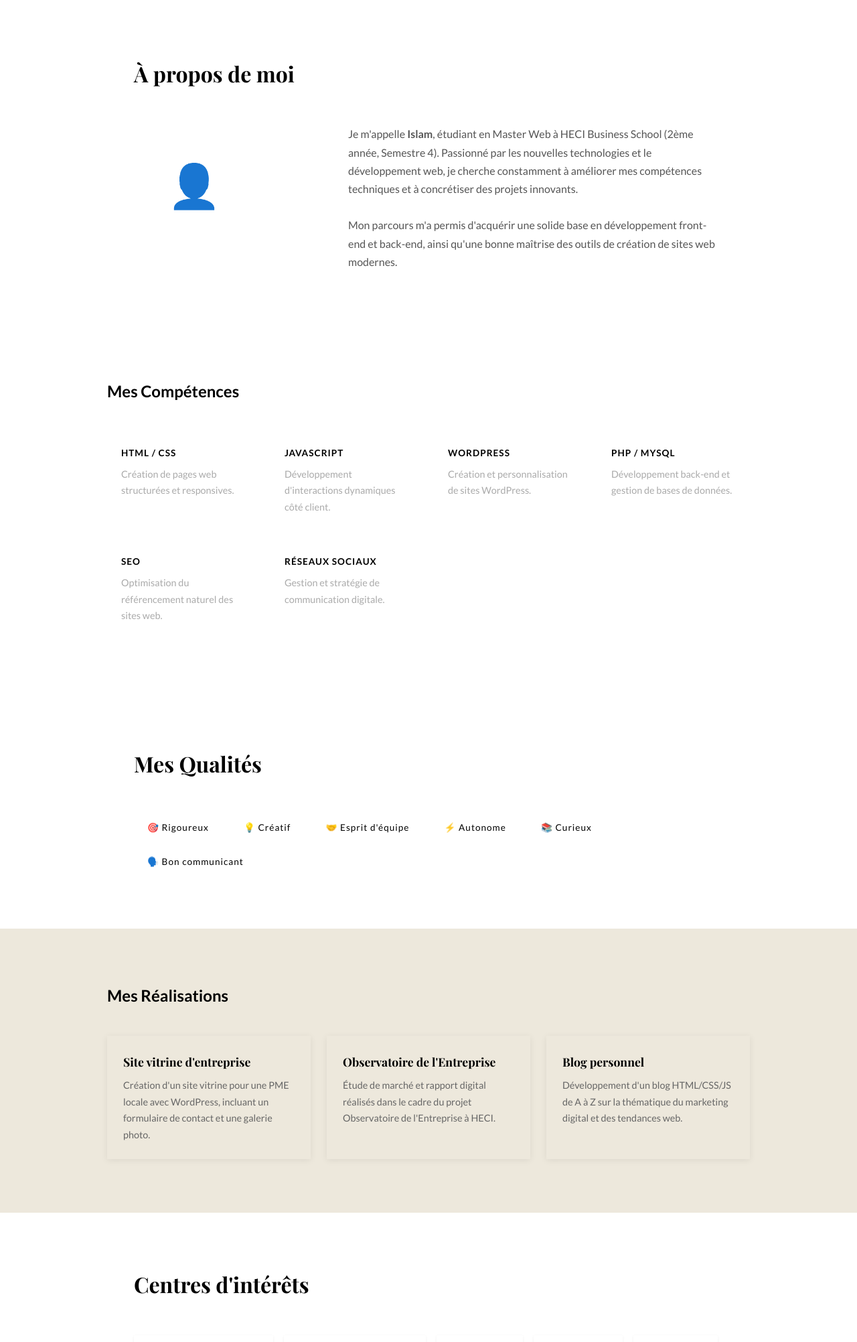
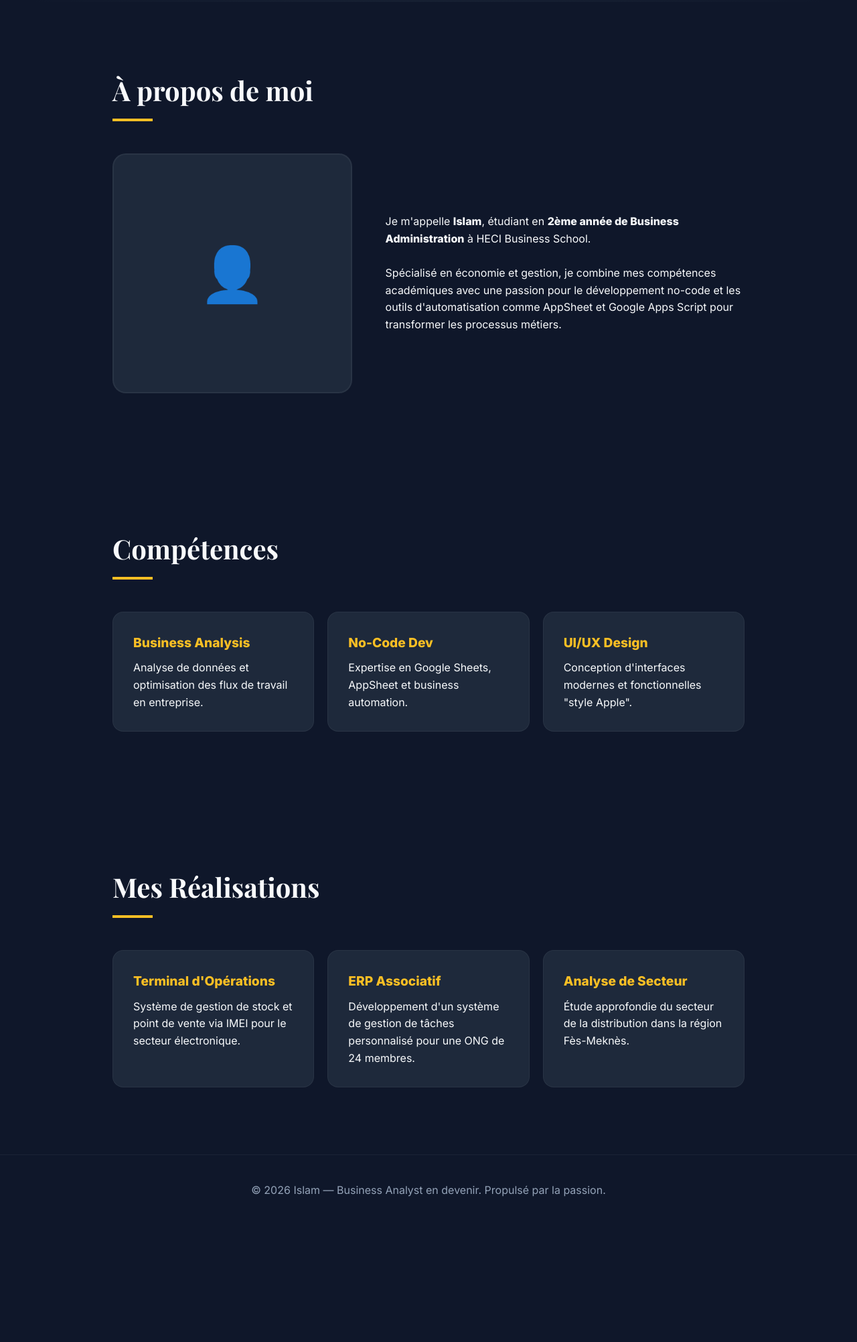
Before and after one commit to chahbaroussama255-netizen/islam, a plain HTML site: page index.html in a window 1280 px wide. Shown: the part 797-2800 px from the top of the page at 67% size. After the commit the page ends 2627 px from the top, so only its background shows below. Drawn offline with nearby package versions, Linux system fonts and the light colour scheme.

Commit message:
Update index.html

````diff
--- a/index.html
+++ b/index.html
@@ -1,372 +1,150 @@
 <!DOCTYPE html>
-
 <html lang="fr">
 <head>
   <meta charset="UTF-8" />
   <meta name="viewport" content="width=device-width, initial-scale=1.0"/>
-  <title>Islam - Portfolio Personnel</title>
-  <link href="https://fonts.googleapis.com/css2?family=Playfair+Display:wght@400;700&family=Lato:wght@300;400;700&display=swap" rel="stylesheet"/>
+  <title>Islam | Business Analyst Portfolio</title>
+  <link href="https://fonts.googleapis.com/css2?family=Inter:wght@300;400;600;800&family=Playfair+Display:wght@700&display=swap" rel="stylesheet"/>
   <style>
-    *, *::before, *::after { box-sizing: border-box; margin: 0; padding: 0; }
-
-```
     :root {
-  --bg: #f5f0e8;
-  --dark: #1a1a2e;
-  --accent: #c0392b;
-  --text: #333;
-  --light: #fff;
-  --nav-h: 64px;
+      --bg: #0f172a; /* Deep Midnight */
+      --card-bg: #1e293b;
+      --accent: #fbbf24; /* Amber Gold */
+      --text-main: #f8fafc;
+      --text-muted: #94a3b8;
+      --nav-h: 70px;
     }
 
+    *, *::before, *::after { box-sizing: border-box; margin: 0; padding: 0; }
     html { scroll-behavior: smooth; }
 
     body {
-  font-family: 'Lato', sans-serif;
+      font-family: 'Inter', sans-serif;
       background: var(--bg);
-  color: var(--text);
-  font-size: 16px;
-  line-height: 1.7;
+      color: var(--text-main);
+      line-height: 1.6;
     }
 
-/* NAV */
+    /* NAVIGATION */
     nav {
-  position: fixed; top: 0; left: 0; right: 0;
-  height: var(--nav-h);
-  background: var(--dark);
+      position: fixed; top: 0; width: 100%; height: var(--nav-h);
+      background: rgba(15, 23, 42, 0.9);
+      backdrop-filter: blur(10px);
       display: flex; align-items: center; justify-content: space-between;
-  padding: 0 40px;
-  z-index: 100;
+      padding: 0 10%; z-index: 1000;
+      border-bottom: 1px solid rgba(255,255,255,0.1);
     }
 
-nav .logo {
-  font-family: 'Playfair Display', serif;
-  color: var(--light);
-  font-size: 1.4rem;
-  letter-spacing: 2px;
+    .logo { font-family: 'Playfair Display', serif; font-size: 1.5rem; color: var(--accent); }
+    nav ul { display: flex; gap: 30px; list-style: none; }
+    nav ul a { color: var(--text-main); text-decoration: none; font-size: 0.9rem; font-weight: 500; transition: 0.3s; }
+    nav ul a:hover { color: var(--accent); }
+
+    /* HERO SECTION */
+    #accueil {
+      height: 100vh; display: flex; align-items: center; justify-content: center;
+      flex-direction: column; text-align: center; background: radial-gradient(circle at center, #1e293b 0%, #0f172a 100%);
     }
 
-nav ul {
-  list-style: none;
-  display: flex; gap: 30px;
+    #accueil h1 { font-size: clamp(3rem, 8vw, 6rem); margin-bottom: 1rem; line-height: 1; }
+    #accueil h1 span { color: var(--accent); }
+    #accueil p { color: var(--text-muted); font-size: 1.2rem; max-width: 600px; margin-bottom: 2rem; }
+
+    .btn {
+      padding: 14px 36px; background: var(--accent); color: #000;
+      text-decoration: none; font-weight: 700; border-radius: 50px; transition: 0.3s transform;
+    }
+    .btn:hover { transform: translateY(-5px); box-shadow: 0 10px 20px rgba(251, 191, 36, 0.3); }
+
+    /* CONTENT SECTIONS */
+    section { padding: 100px 10%; max-width: 1200px; margin: 0 auto; }
+    h2 { font-family: 'Playfair Display', serif; font-size: 2.5rem; margin-bottom: 3rem; position: relative; }
+    h2::after { content: ''; display: block; width: 60px; height: 4px; background: var(--accent); margin-top: 10px; }
+
+    /* ABOUT GRID */
+    .about-grid { display: grid; grid-template-columns: 1fr 1.5fr; gap: 50px; align-items: center; }
+    .avatar-box {
+        width: 100%; aspect-ratio: 1; background: var(--card-bg);
+        border-radius: 20px; display: flex; align-items: center; justify-content: center;
+        font-size: 5rem; border: 2px solid rgba(255,255,255,0.05);
     }
 
-nav ul li a {
-  color: #ccc;
-  text-decoration: none;
-  font-size: 0.85rem;
-  letter-spacing: 1.5px;
-  text-transform: uppercase;
-  transition: color 0.2s;
+    /* CARDS */
+    .grid { display: grid; grid-template-columns: repeat(auto-fit, minmax(280px, 1fr)); gap: 20px; }
+    .card {
+      background: var(--card-bg); padding: 30px; border-radius: 16px;
+      border: 1px solid rgba(255,255,255,0.05); transition: 0.3s;
     }
+    .card:hover { border-color: var(--accent); transform: translateY(-10px); }
+    .card h4 { color: var(--accent); margin-bottom: 10px; font-size: 1.2rem; }
 
-nav ul li a:hover { color: var(--accent); }
+    footer { text-align: center; padding: 40px; border-top: 1px solid rgba(255,255,255,0.05); color: var(--text-muted); }
 
-/* HERO */
-#accueil {
-  height: 100vh;
-  background: var(--dark);
-  display: flex; align-items: center; justify-content: center;
-  flex-direction: column; text-align: center;
-  padding: 20px;
+    @media (max-width: 768px) {
+      .about-grid { grid-template-columns: 1fr; text-align: center; }
+      nav ul { display: none; }
     }
-
-#accueil h1 {
-  font-family: 'Playfair Display', serif;
-  color: var(--light);
-  font-size: clamp(2.5rem, 7vw, 5rem);
-  margin-bottom: 16px;
-}
-
-#accueil h1 span { color: var(--accent); }
-
-#accueil p {
-  color: #aaa;
-  font-size: 1.1rem;
-  max-width: 500px;
-  margin-bottom: 32px;
-}
-
-.btn {
-  display: inline-block;
-  padding: 12px 32px;
-  background: var(--accent);
-  color: #fff;
-  text-decoration: none;
-  font-size: 0.85rem;
-  letter-spacing: 2px;
-  text-transform: uppercase;
-  transition: opacity 0.2s;
-}
-
-.btn:hover { opacity: 0.85; }
-
-/* SECTIONS */
-section { padding: 80px 40px; max-width: 960px; margin: 0 auto; }
-
-section h2 {
-  font-family: 'Playfair Display', serif;
-  font-size: 2rem;
-  margin-bottom: 10px;
-  color: var(--dark);
-}
-
-.divider {
-  width: 50px; height: 3px;
-  background: var(--accent);
-  margin-bottom: 36px;
-}
-
-/* A PROPOS */
-#apropos .grid {
-  display: grid;
-  grid-template-columns: 1fr 2fr;
-  gap: 40px;
-  align-items: start;
-}
-
-.avatar {
-  width: 180px; height: 180px;
-  border-radius: 50%;
-  background: var(--dark);
-  display: flex; align-items: center; justify-content: center;
-  font-size: 4rem;
-  color: #fff;
-}
-
-#apropos p { color: #555; }
-
-/* COMPETENCES */
-#competences { background: var(--dark); max-width: 100%; padding: 80px 40px; }
-#competences .inner { max-width: 960px; margin: 0 auto; }
-#competences h2 { color: var(--light); }
-#competences .divider { background: var(--accent); }
-
-.skills-grid {
-  display: grid;
-  grid-template-columns: repeat(auto-fill, minmax(200px, 1fr));
-  gap: 16px;
-}
-
-.skill-card {
-  background: rgba(255,255,255,0.05);
-  border: 1px solid rgba(255,255,255,0.1);
-  padding: 20px;
-  border-radius: 4px;
-}
-
-.skill-card h4 { color: var(--accent); margin-bottom: 8px; font-size: 0.85rem; letter-spacing: 1px; text-transform: uppercase; }
-.skill-card p { color: #aaa; font-size: 0.9rem; }
-
-/* QUALITES */
-.qualites-list {
-  display: flex; flex-wrap: wrap; gap: 12px;
-}
-
-.qualite-tag {
-  background: var(--dark);
-  color: var(--light);
-  padding: 8px 20px;
-  border-radius: 2px;
-  font-size: 0.85rem;
-  letter-spacing: 1px;
-}
-
-/* REALISATIONS */
-#realisations { background: #ede8dc; max-width: 100%; padding: 80px 40px; }
-#realisations .inner { max-width: 960px; margin: 0 auto; }
-
-.projects-grid {
-  display: grid;
-  grid-template-columns: repeat(auto-fill, minmax(260px, 1fr));
-  gap: 24px;
-}
-
-.project-card {
-  background: var(--light);
-  border-top: 4px solid var(--accent);
-  padding: 24px;
-  box-shadow: 0 2px 10px rgba(0,0,0,0.07);
-}
-
-.project-card h4 {
-  font-family: 'Playfair Display', serif;
-  font-size: 1.1rem;
-  margin-bottom: 8px;
-}
-
-.project-card p { color: #666; font-size: 0.9rem; }
-
-/* CENTRES D'INTERET */
-.interests-list {
-  display: flex; flex-wrap: wrap; gap: 16px;
-}
-
-.interest-item {
-  display: flex; align-items: center; gap: 10px;
-  background: var(--light);
-  padding: 12px 20px;
-  border-radius: 2px;
-  box-shadow: 0 1px 4px rgba(0,0,0,0.06);
-  font-size: 0.9rem;
-}
-
-.interest-item span { font-size: 1.4rem; }
-
-/* CONTACT */
-#contact { background: var(--dark); max-width: 100%; padding: 80px 40px; }
-#contact .inner { max-width: 960px; margin: 0 auto; }
-#contact h2 { color: var(--light); }
-#contact .divider { background: var(--accent); }
-#contact p { color: #aaa; margin-bottom: 30px; }
-
-.contact-links {
-  display: flex; flex-wrap: wrap; gap: 16px;
-}
-
-.contact-link {
-  display: inline-block;
-  padding: 12px 28px;
-  border: 1px solid rgba(255,255,255,0.2);
-  color: var(--light);
-  text-decoration: none;
-  font-size: 0.85rem;
-  letter-spacing: 1px;
-  transition: background 0.2s;
-}
-
-.contact-link:hover { background: var(--accent); border-color: var(--accent); }
-
-/* FOOTER */
-footer {
-  background: #111;
-  color: #666;
-  text-align: center;
-  padding: 20px;
-  font-size: 0.8rem;
-}
-
-@media (max-width: 600px) {
-  nav ul { gap: 14px; }
-  #apropos .grid { grid-template-columns: 1fr; }
-  .avatar { width: 120px; height: 120px; font-size: 2.5rem; }
-}
-```
-
   </style>
 </head>
 <body>
-
-  <!-- NAV -->
 
   <nav>
     <div class="logo">Islam.</div>
     <ul>
       <li><a href="#accueil">Accueil</a></li>
-      <li><a href="apropos.html">À propos</a></li>
-      <li><a href="projets.html">Projets</a></li>
-
-```
+      <li><a href="#apropos">À propos</a></li>
+      <li><a href="#realisations">Projets</a></li>
+      <li><a href="#contact">Contact</a></li>
     </ul>
-```
-
   </nav>
 
-  <!-- HERO -->
-
   <section id="accueil">
-    <h1>Bonjour, je suis <span>Islam</span></h1>
-    <p>Étudiant en 2ème année à HECI Business School, passionné par le digital, le développement web et l'entrepreneuriat.</p>
-    <a href="#apropos" class="btn">Découvrir mon profil</a>
+    <h1>Salut, je suis <span>Islam</span></h1>
+    <p>Étudiant en 2ème année de Business Administration passionné par la stratégie digitale et l'automatisation des affaires.</p>
+    <a href="#apropos" class="btn">Me découvrir</a>
   </section>
-
-  <!-- A PROPOS -->
 
   <section id="apropos">
     <h2>À propos de moi</h2>
-    <div class="divider"></div>
-    <div class="grid">
-      <div class="avatar">👤</div>
-      <div>
-        <p>Je m'appelle <strong>Islam</strong>, étudiant en Master Web à HECI Business School (2ème année, Semestre 4). Passionné par les nouvelles technologies et le développement web, je cherche constamment à améliorer mes compétences techniques et à concrétiser des projets innovants.</p>
-        <br/>
-        <p>Mon parcours m'a permis d'acquérir une solide base en développement front-end et back-end, ainsi qu'une bonne maîtrise des outils de création de sites web modernes.</p>
+    <div class="about-grid">
+      <div class="avatar-box">👤</div>
+      <div class="about-text">
+        <p>Je m'appelle <strong>Islam</strong>, étudiant en <strong>2ème année de Business Administration</strong> à HECI Business School.</p>
+        <br>
+        <p>Spécialisé en économie et gestion, je combine mes compétences académiques avec une passion pour le développement no-code et les outils d'automatisation comme AppSheet et Google Apps Script pour transformer les processus métiers.</p>
       </div>
     </div>
   </section>
 
-  <!-- COMPETENCES -->
-
-  <div id="competences">
-    <div class="inner">
-      <h2>Mes Compétences</h2>
-      <div class="divider"></div>
-      <div class="skills-grid">
-        <div class="skill-card"><h4>HTML / CSS</h4><p>Création de pages web structurées et responsives.</p></div>
-        <div class="skill-card"><h4>JavaScript</h4><p>Développement d'interactions dynamiques côté client.</p></div>
-        <div class="skill-card"><h4>WordPress</h4><p>Création et personnalisation de sites WordPress.</p></div>
-        <div class="skill-card"><h4>PHP / MySQL</h4><p>Développement back-end et gestion de bases de données.</p></div>
-        <div class="skill-card"><h4>SEO</h4><p>Optimisation du référencement naturel des sites web.</p></div>
-        <div class="skill-card"><h4>Réseaux sociaux</h4><p>Gestion et stratégie de communication digitale.</p></div>
-      </div>
-    </div>
-  </div>
-
-  <!-- QUALITES -->
-
-  <section id="qualites">
-    <h2>Mes Qualités</h2>
-    <div class="divider"></div>
-    <div class="qualites-list">
-      <span class="qualite-tag">🎯 Rigoureux</span>
-      <span class="qualite-tag">💡 Créatif</span>
-      <span class="qualite-tag">🤝 Esprit d'équipe</span>
-      <span class="qualite-tag">⚡ Autonome</span>
-      <span class="qualite-tag">📚 Curieux</span>
-      <span class="qualite-tag">🗣️ Bon communicant</span>
+  <section id="competences">
+    <h2>Compétences</h2>
+    <div class="grid">
+      <div class="card"><h4>Business Analysis</h4><p>Analyse de données et optimisation des flux de travail en entreprise.</p></div>
+      <div class="card"><h4>No-Code Dev</h4><p>Expertise en Google Sheets, AppSheet et business automation.</p></div>
+      <div class="card"><h4>UI/UX Design</h4><p>Conception d'interfaces modernes et fonctionnelles "style Apple".</p></div>
     </div>
   </section>
 
-  <!-- REALISATIONS -->
-
-  <div id="realisations">
-    <div class="inner">
+  <section id="realisations">
     <h2>Mes Réalisations</h2>
-      <div class="divider"></div>
-      <div class="projects-grid">
-        <div class="project-card">
-          <h4>Site vitrine d'entreprise</h4>
-          <p>Création d'un site vitrine pour une PME locale avec WordPress, incluant un formulaire de contact et une galerie photo.</p>
+    <div class="grid">
+      <div class="card">
+        <h4>Terminal d'Opérations</h4>
+        <p>Système de gestion de stock et point de vente via IMEI pour le secteur électronique.</p>
       </div>
-        <div class="project-card">
-          <h4>Observatoire de l'Entreprise</h4>
-          <p>Étude de marché et rapport digital réalisés dans le cadre du projet Observatoire de l'Entreprise à HECI.</p>
+      <div class="card">
+        <h4>ERP Associatif</h4>
+        <p>Développement d'un système de gestion de tâches personnalisé pour une ONG de 24 membres.</p>
       </div>
-        <div class="project-card">
-          <h4>Blog personnel</h4>
-          <p>Développement d'un blog HTML/CSS/JS de A à Z sur la thématique du marketing digital et des tendances web.</p>
+      <div class="card">
+        <h4>Analyse de Secteur</h4>
+        <p>Étude approfondie du secteur de la distribution dans la région Fès-Meknès.</p>
       </div>
-      </div>
-    </div>
-  </div>
-
-  <!-- CENTRES D'INTERET -->
-
-  <section id="interets">
-    <h2>Centres d'intérêts</h2>
-    <div class="divider"></div>
-    <div class="interests-list">
-      <div class="interest-item"><span>💻</span> Développement web</div>
-      <div class="interest-item"><span>📱</span> Technologies mobiles</div>
-      <div class="interest-item"><span>⚽</span> Football</div>
-      <div class="interest-item"><span>🎵</span> Musique</div>
-      <div class="interest-item"><span>📖</span> Lecture</div>
-      <div class="interest-item"><span>✈️</span> Voyages</div>
     </div>
   </section>
 
-  <footer>
-    <p>© 2026 Islam — Tous droits réservés</p>
+  <footer id="contact">
+    <p>© 2026 Islam — Business Analyst en devenir. Propulsé par la passion.</p>
   </footer>
 
 </body>
````
Lines whose indentation alone changed are shown as unchanged.
